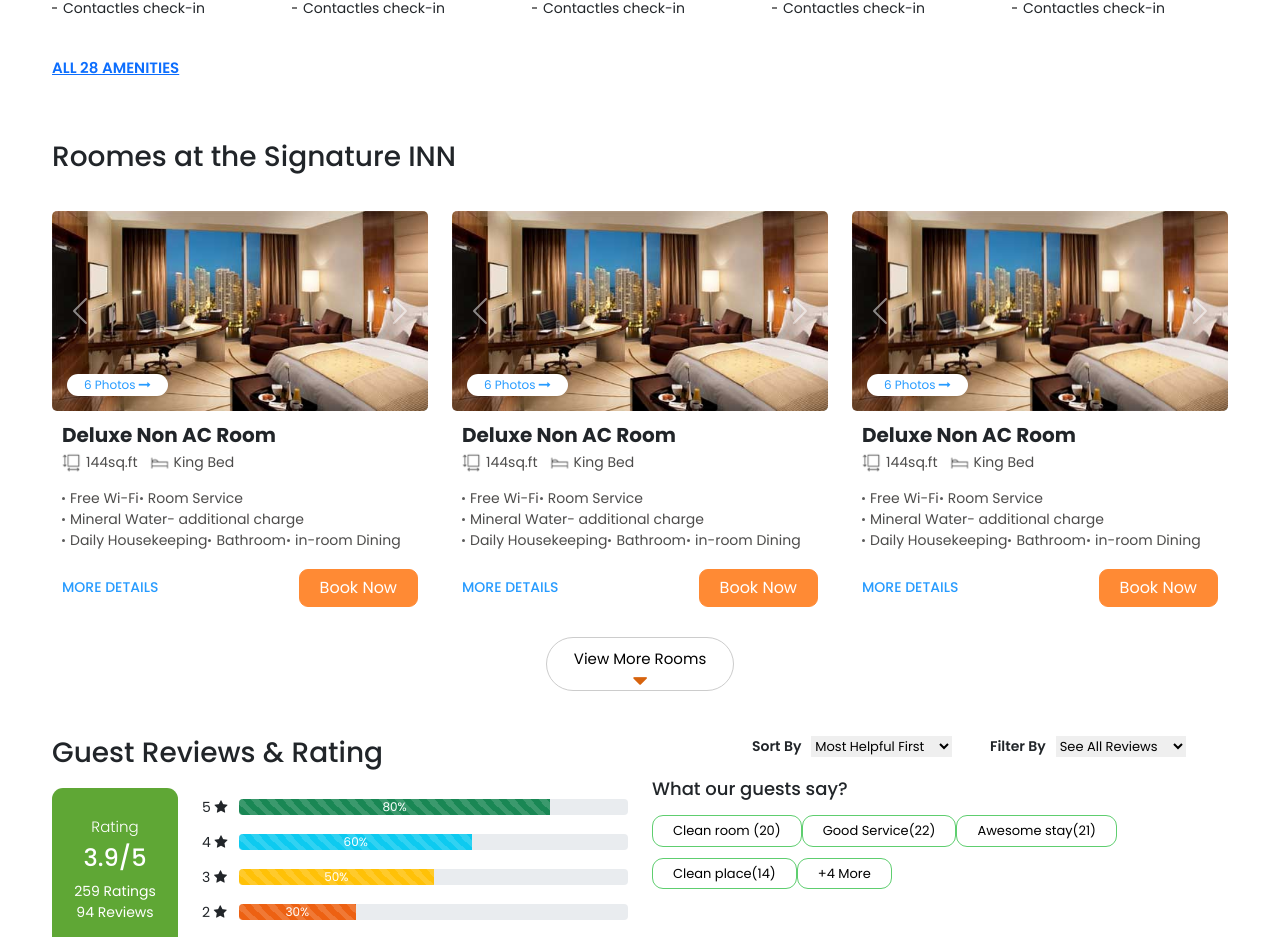
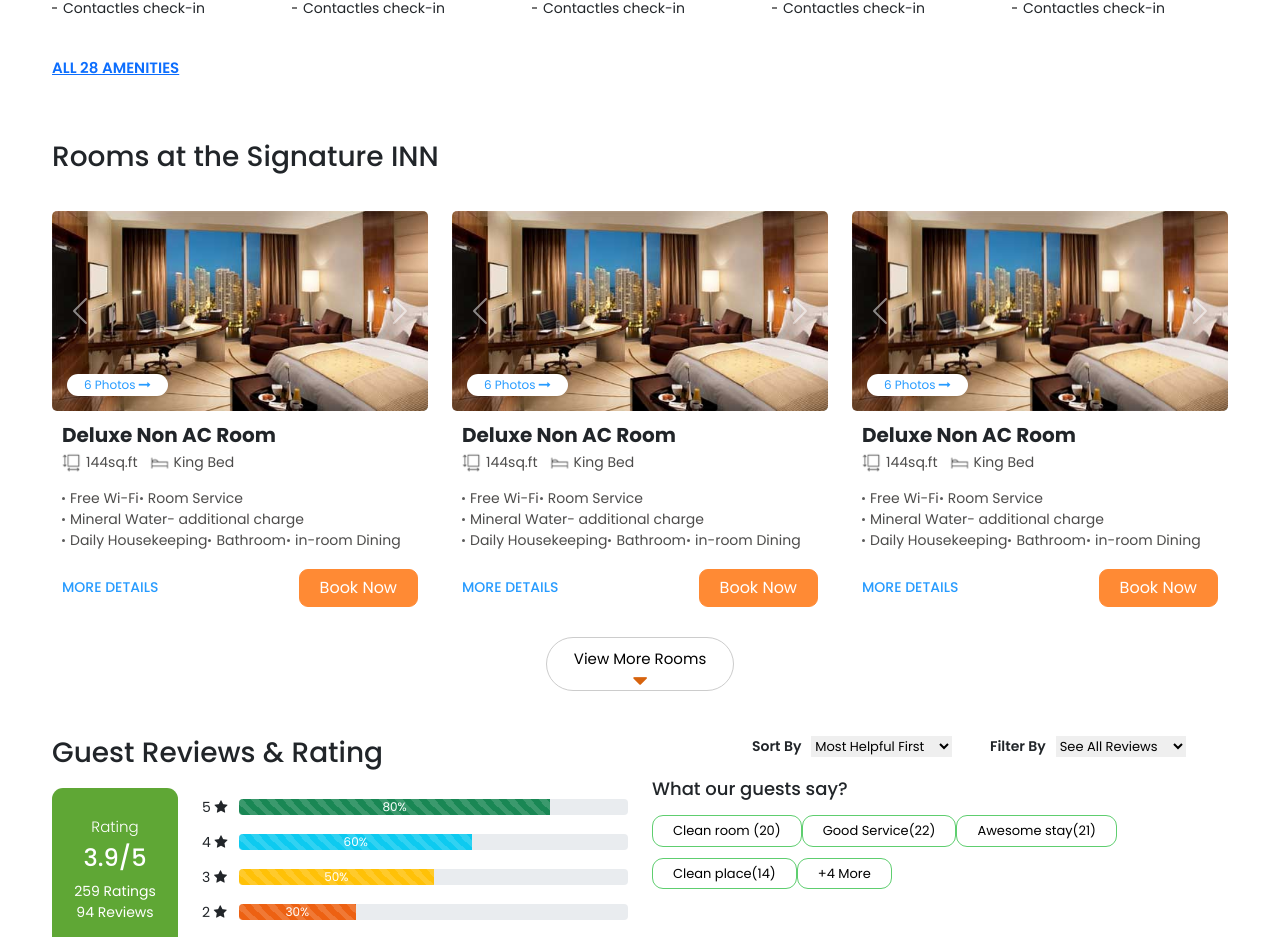
Before and after one commit to Cheenmoyp/romt, a Next.js app: page /hotel-detailsold in a window 1280 px wide. Shown: the part 1036-1973 px from the top of the page. Built offline with nearby package versions, Linux system fonts and the light colour scheme.

Commit message:
hotel detail page spelling fix

```diff
--- a/pages/hotel-detailsold.js
+++ b/pages/hotel-detailsold.js
@@ -231,7 +231,7 @@ const HotelDetails = (props) => {
         <div className="container">
           <div className="row">
             <div className="col-md-12">
-              <h3>Roomes at the Signature INN</h3>
+              <h3>Rooms at the Signature INN</h3>
             </div>
           </div>
           <div className="packages-filter roomes-at-box-con">
--- a/pages/rooms.js
+++ b/pages/rooms.js
@@ -56,7 +56,7 @@ export default function Rooms(props) {
         <div className="container">
           <div className="row">
             <div className="col-md-12">
-              <h3>Roomes at the {props.name}</h3>
+              <h3>Rooms at the {props.name}</h3>
             </div>
           </div>
           <div className="packages-filter roomes-at-box-con">
```
